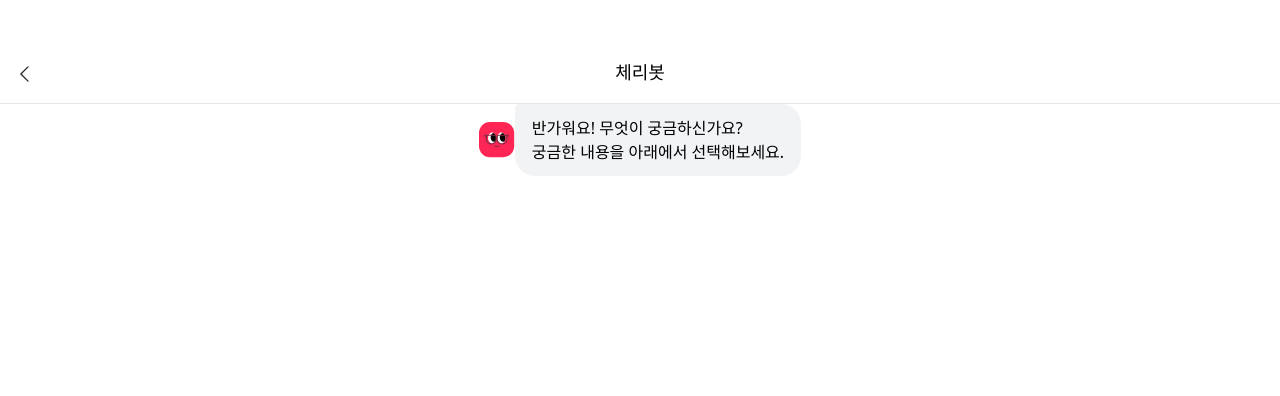
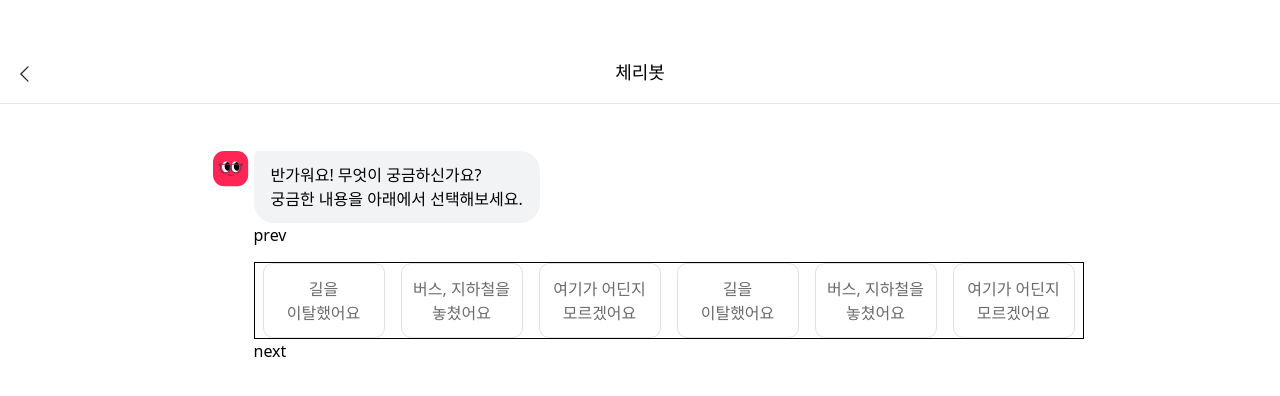
Before and after one commit to Juyoung03/cherrycoke-web, a React (Vite) app: page /chatbot in a window 1280 px wide. Shown: the top 396 px of the page. Built offline with nearby package versions, Linux system fonts and the light colour scheme; a web font is replaced by a local one.

Commit message:
챗봇 버튼 구현

```diff
--- /dev/null
+++ b/src/components/Chatbot/ChoiceButton.jsx
@@ -0,0 +1,24 @@
+const ChoiceButton = ({text, onClick}) => {
+
+    return (
+        <button
+            onClick={onClick}
+            className="w-[122px] h-[75px] mx-[8px] border border-[#E1E1E1] text-[#6B6B6B]
+            flex items-center justify-center text-center rounded-[10px]
+            focus:bg-[#1E1E1E] focus:text-white focus:border-none"
+        >
+            <span>
+                {Array.isArray(text)
+                ? text.map((line, idx) => (
+                    <span key={idx}>
+                        {line}
+                        <br />
+                    </span>
+                    ))
+                : text}
+            </span>
+        </button>
+    )
+}
+
+export default ChoiceButton;
--- a/src/pages/ChatbotPage.jsx
+++ b/src/pages/ChatbotPage.jsx
@@ -1,24 +1,88 @@
 import { useNavigate } from "react-router-dom";
 import Header from "../components/Header";
 import backImg from "../icons/back.svg";
+import ChoiceButton from "../components/Chatbot/ChoiceButton";
+import { useLayoutEffect, useRef, useState } from "react";
 
 const ChatbotPage = () => {
     const nav = useNavigate();
+    const [isOverflow, setIsOverflow] = useState(false);
+    const [que, setQue] = useState(null);
+    const scrollRef = useRef(null);
 
     const onPrev = () => {
         nav("/");
     }
+
+    const choice = [
+        {text: ["길을", "이탈했어요"]},
+        {text: ["버스, 지하철을", "놓쳤어요"]},
+        {text: ["여기가 어딘지", "모르겠어요"]},
+        {text: ["길을", "이탈했어요"]},
+        {text: ["버스, 지하철을", "놓쳤어요"]},
+        {text: ["여기가 어딘지", "모르겠어요"]},
+    ];
+
+    const handleScrollLeft = () => {
+        if (scrollRef.current) {
+            scrollRef.current.scrollLeft -= 150;
+        }
+    };
+
+    const handleScrollRight = () => {
+        if (scrollRef.current) {
+            scrollRef.current.scrollLeft += 150;
+        }
+    };
+
+    useLayoutEffect(() => {
+        const el = scrollRef.current;
+        if (el) {
+            const isOverflowing = el.scrollWidth > el.clientWidth;
+            setIsOverflow(isOverflowing);
+        }
+    }, []);
+
+
     return (
         <div className="relative flex flex-col items-center h-screen overflow-hidden">
             <Header left_img={backImg} text={"체리봇"} onClick={onPrev} />
-            <div>
-                <div className="flex flex-row ">
-                    <img src="/cherry-favicon.svg" alt="" />
-                    <div className="bg-[#F2F3F5] rounded-tl-[5px] rounded-[20px] text-[16px] px-[17px] py-[12px]">
-                        <p>반가워요! 무엇이 궁금하신가요?</p>
-                        <p>궁금한 내용을 아래에서 선택해보세요.</p>
+            <div className="mt-[47px] ml-[16px]">
+                <div className="flex flex-row gap-[5px] items-start">
+                    <img src="/cherry-favicon.svg" alt="챗봇" />
+                    <div>
+                        <div className="bg-[#F2F3F5] rounded-tl-[5px] rounded-[20px] text-[16px] px-[17px] py-[12px] inline-block">
+                            <p>반가워요! 무엇이 궁금하신가요?</p>
+                            <p>궁금한 내용을 아래에서 선택해보세요.</p>
+                        </div>
+
+                        <div className="relative w-full overflow-hidden">
+                            <button onClick={handleScrollLeft}>prev</button>
+                            <div
+                                className="mt-[15px] flex overflow-x-auto scroll-smooth border border-black"
+                                ref={scrollRef}
+                            >
+                                {choice.map((button, index) => (
+                                    <ChoiceButton
+                                        key={index}
+                                        text={button.text}
+                                        onClick={() => setQue(button.text.join(" "))}
+                                    />
+                                ))}
+                            </div>
+                            <button onClick={handleScrollRight}>next</button>
+                        </div>
                     </div>
                 </div>
+
+
+            </div>
+            <div className="mt-[15px] mr-[16px] flex">
+                {que ? (
+                    <div className="bg-[#FFE9EE] px-[17px] py-[12px] rounded-tr-[5px] rounded-[20px] text-[#2F2B2C]">
+                        {que}
+                    </div>
+                    ) : <></>}
             </div>
         </div>
     )
```
